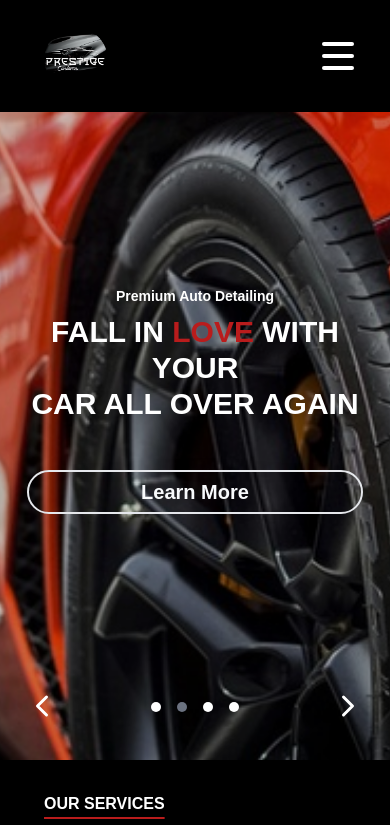
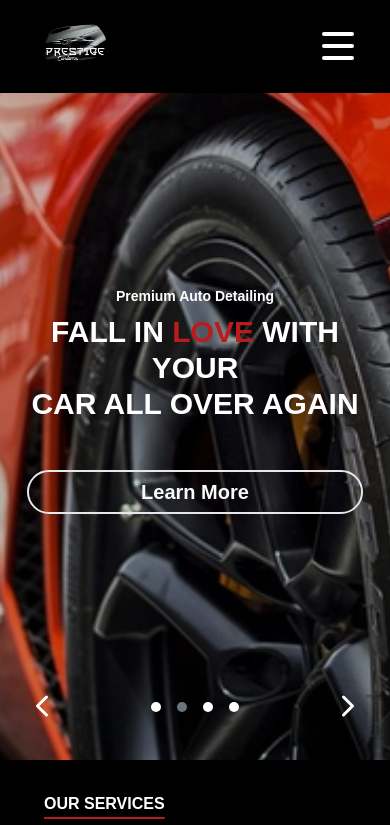
Before and after one commit to mkha101/CarDetailing, an Astro site: page / in a window 390 px wide. Shown: the top 825 px of the page. Built offline with nearby package versions, Linux system fonts and the light colour scheme; Astro itself is replaced by a stand-in of ours.

Commit message:
Made navbar height smaller

```diff
--- a/src/components/NavList.tsx
+++ b/src/components/NavList.tsx
@@ -54,7 +54,7 @@ export const MobileNavList = () => {
   return (
     <div>
       {" "}
-      <nav className="lg:hidden flex flex-row items-center px-3 justify-between">
+      <nav className="lg:hidden flex  flex-row items-center px-3 max-h-[11vh]  justify-between">
         <a href="/">
           <img className="w-24 pt-3" src="./logo1.png" alt="" />
         </a>
```
